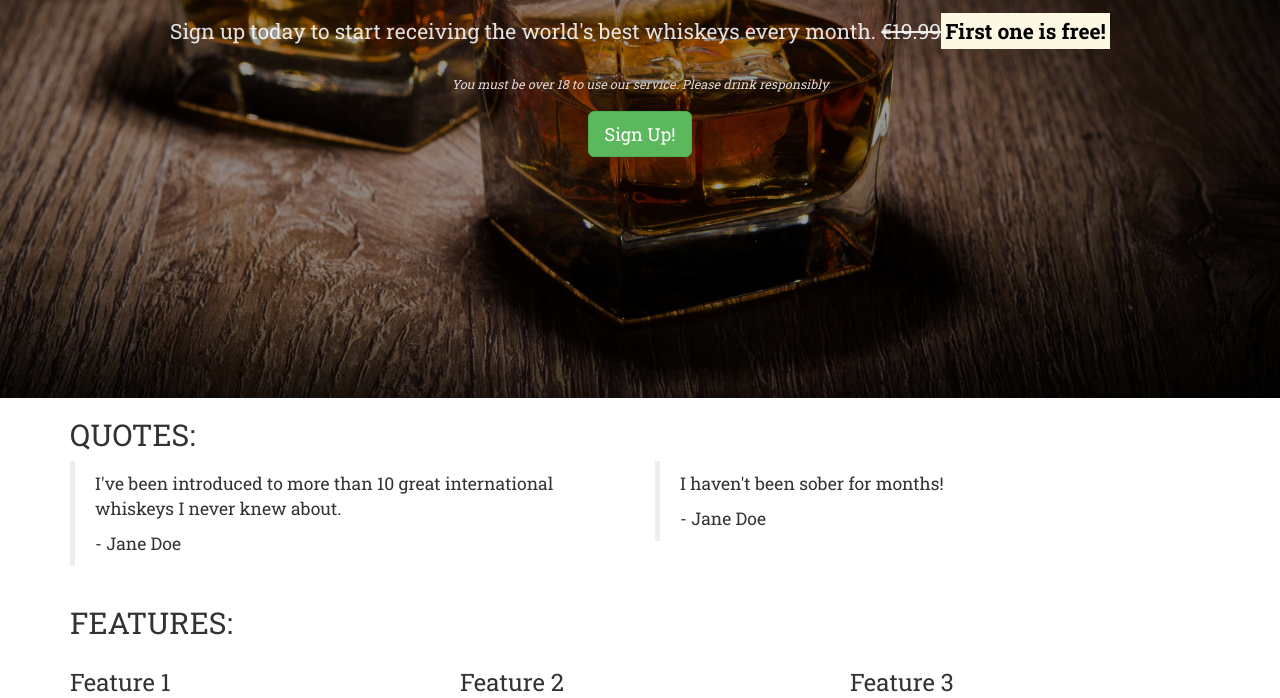
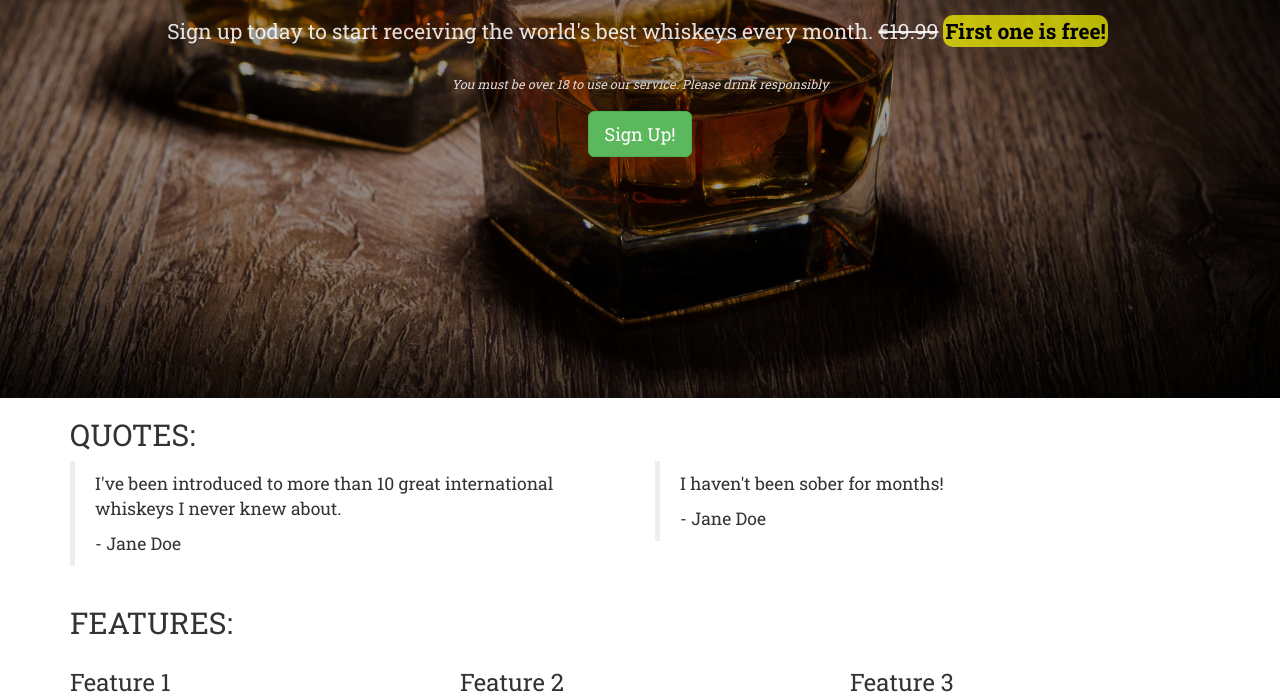
Before and after one commit to Hermeticpoet/bootstrap-installation, a plain HTML site: page index.html in a window 1280 px wide. Shown: the part 402-1100 px from the top of the page. Drawn offline with nearby package versions, Linux system fonts and the light colour scheme.

Commit message:
styled the 'mark' element

```diff
--- a/style.css
+++ b/style.css
@@ -42,6 +42,14 @@ body {
     font-style: italic;
     font-size: 60%;
 }
+
+mark {
+    background-color: #ffff00b0;
+    border-radius: 10px;
+    margin: 0 5px;
+    padding: 2px;
+}
+
 .quotes-container {
 
 }
```
